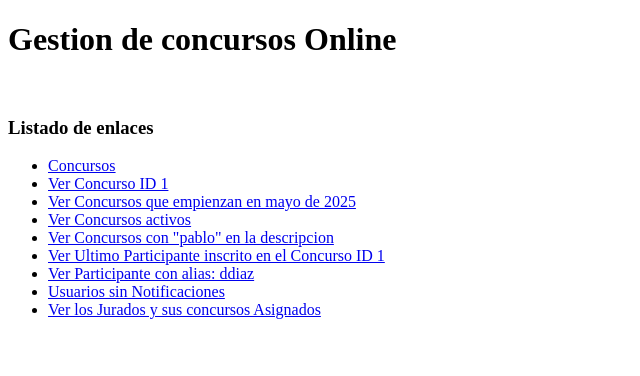
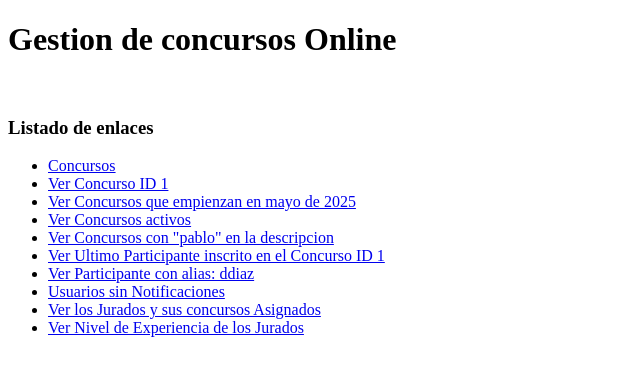
Before and after one commit to Manuel-Avecilla/Gestion_Concursos_Online, a Django app: page / in a window 1280 px wide. Shown: the top 376 px of the page, without its empty margins (0-640 px from the left). Run offline with Django 5.2, Linux system fonts and the light colour scheme.

Commit message:
Terminar url_10

```diff
--- a/app/Concursos_Online/templates/Concursos_Online/index.html
+++ b/app/Concursos_Online/templates/Concursos_Online/index.html
@@ -19,6 +19,7 @@
         <li><a href="{% url 'detalle_participante_alias' alias_participante="ddiaz" %}">Ver Participante con alias: ddiaz</a></li>
         <li><a href="{% url 'usuarios_sin_notificar' %}">Usuarios sin Notificaciones</a></li>
         <li><a href="{% url 'dame_jurados' %}">Ver los Jurados y sus concursos Asignados</a></li>
+        <li><a href="{% url 'metricas_experiencia_jurados' %}">Ver Nivel de Experiencia de los Jurados</a></li>
     </ul>
 </body>
 </html>
--- a/app/Concursos_Online/urls.py
+++ b/app/Concursos_Online/urls.py
@@ -13,6 +13,7 @@ urlpatterns = [
     re_path(r'^participante/(?P<alias_participante>[a-zA-Z0-9_-]+)/$', views.detalle_participante_alias, name='detalle_participante_alias'),
     path('usuarios_sin_notificaciones/', views.usuarios_sin_notificar, name='usuarios_sin_notificar'),
     path('jurados/listar', views.dame_jurados, name='dame_jurados'),
+    path('jurados/metricas_experiencia/', views.metricas_experiencia_jurados, name='metricas_experiencia_jurados'),
 ]
 
 # Explicacion re_path:
--- a/app/Concursos_Online/views.py
+++ b/app/Concursos_Online/views.py
@@ -1,6 +1,7 @@
 from django.shortcuts import render
 from .models import *
-from django.db.models import Q , Prefetch
+from django.db.models import Q , Prefetch, Avg, Max, Min
+
 # Create your views here.
 
 def index(request):
@@ -191,7 +192,6 @@ def dame_ultimo_participante(request, id_concurso):
     """
     return render(request,'Concursos_Online/Participante.html',{'Participante_Mostrar':participante_a_mostrar})
 
-
 # Una url que permite obtener información sobre un Participante en concreto, buscando por su alias.
 def detalle_participante_alias(request, alias_participante):
 
@@ -248,3 +248,31 @@ def dame_jurados(request):
     ))
     """
     return render(request, 'Concursos_Online/lista_Jurados.html', {'Jurados_Mostrar':jurados})
+
+# Una url que calcula y muestra las métricas de agregación (media, máximo y mínimo) del campo experiencia de todos los Jurados.
+def metricas_experiencia_jurados(request):
+
+    metricas_objeto = (
+        Jurado.objects
+        .aggregate(
+            media_experiencia=Avg('experiencia'),
+            max_experiencia=Max('experiencia'),
+            min_experiencia=Min('experiencia')
+        )
+    )
+
+    """
+    metricas_queryset = (Jurado.objects.raw(
+    "SELECT 1 AS id, AVG(experiencia) AS media_experiencia, MAX(experiencia) AS max_experiencia, MIN(experiencia) AS min_experiencia FROM Concursos_Online_jurado"
+    ))
+
+    # Se debe obtener el único objeto del RawQuerySet iterable
+    try:
+        # Usamos next(iter(participante_raw)) para obtener el objeto singular.
+        # next(iter()) maneja el caso de lista vacía limpiamente.
+        metricas_objeto = next(iter(metricas_queryset))
+    except IndexError:
+        # En caso de que no haya jurados, maneja la excepción
+        metricas_objeto = None
+    """
+    return render(request, 'Concursos_Online/metricas_Jurados.html', {'Metricas_Mostrar':metricas_objeto})
```
Also changed, not shown: app/Concursos_Online/templates/Concursos_Online/metricas_Jurados.html (added, +17 -0 lines), docs/url.md (+5 -0 lines).
